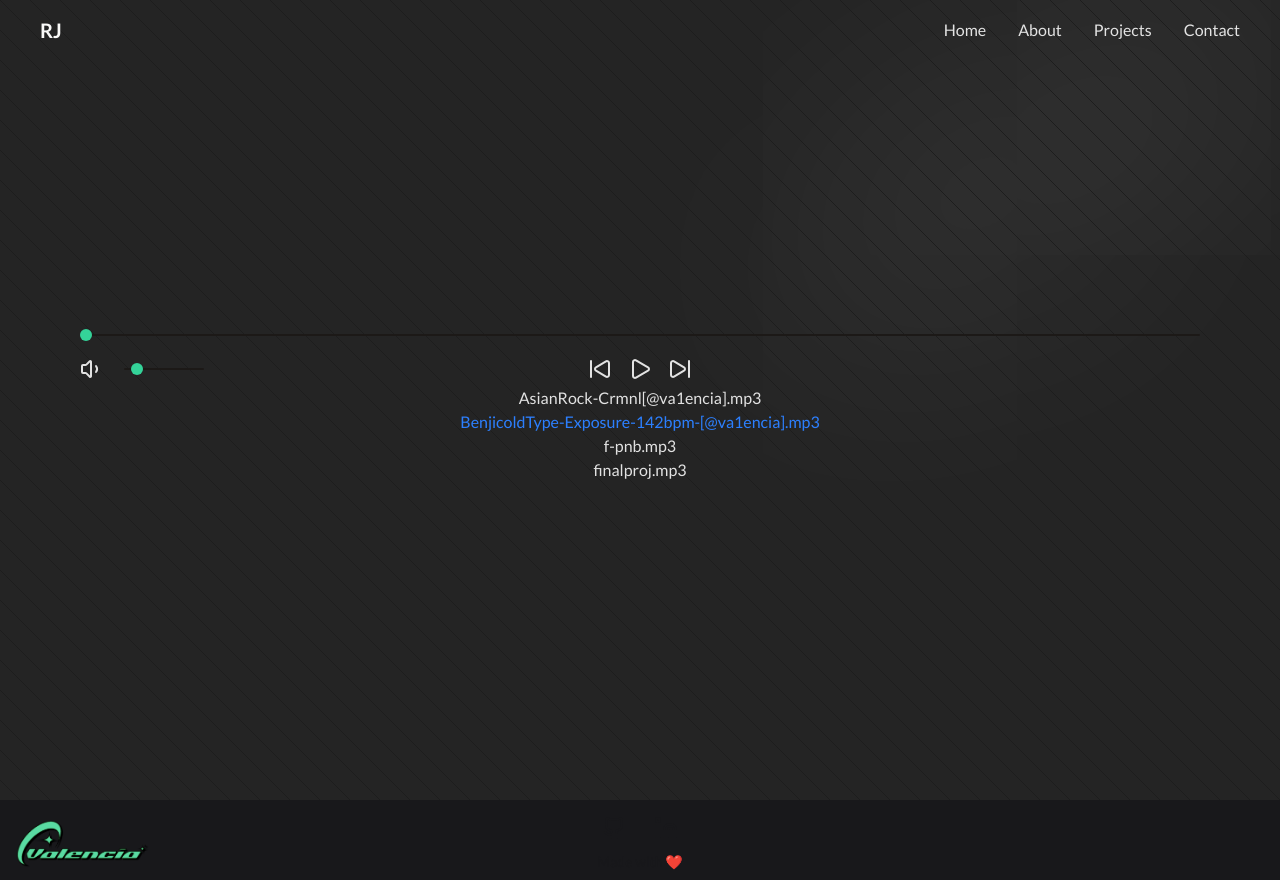
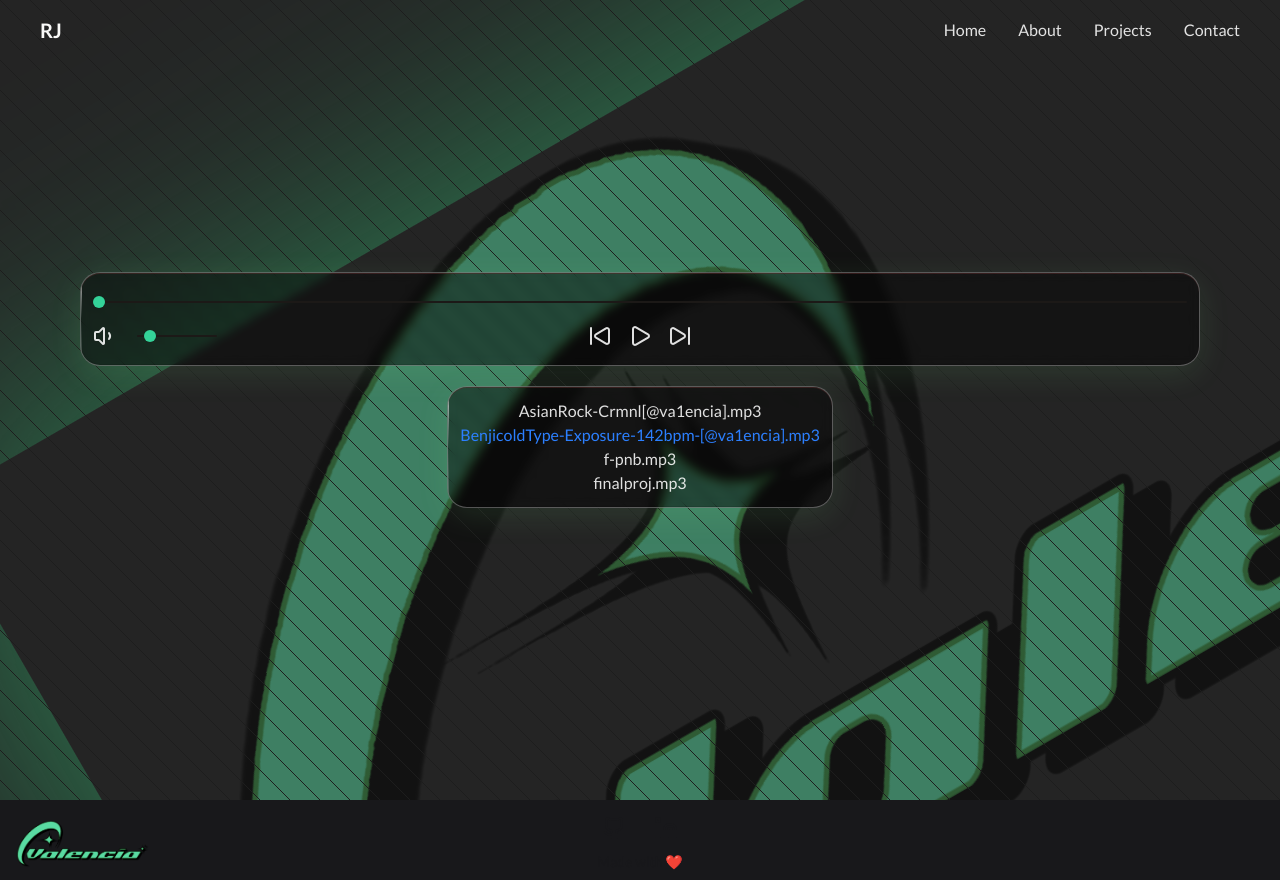
Before and after one commit to ryjimen/Portfolio, a React (Vite) app in the folder Portfolio/: page /music in a window 1280 px wide. Built offline with nearby package versions, Linux system fonts and the light colour scheme.

Commit message:
Glass Card Background

```diff
--- a/Portfolio/src/components/MusicList.tsx
+++ b/Portfolio/src/components/MusicList.tsx
@@ -14,7 +14,7 @@ function MusicList(props: Props) {
   };
 
   return (
-    <>
+    <div className="flex flex-col glass-card m-5 p-3">
       {props.audioFiles.map((file, index) => {
         if (props.Selected === index)
           return (
@@ -26,10 +26,14 @@ function MusicList(props: Props) {
             </button>
           );
         else {
-          return <button className="" onClick={() => selectSongByIndex(index)}>{file["name"]}</button>;
+          return (
+            <button className="" onClick={() => selectSongByIndex(index)}>
+              {file["name"]}
+            </button>
+          );
         }
       })}
-    </>
+    </div>
   );
 }
 
--- a/Portfolio/src/components/Visualizer.tsx
+++ b/Portfolio/src/components/Visualizer.tsx
@@ -126,8 +126,9 @@ function Visualizer() {
   };
 
   return (
-    <div className="w-full flex flex-col items-center">
+    <div className="w-full flex flex-col items-center ">
       <audio src={getCurrentSong()} ref={audioElem} onTimeUpdate={onPlaying} />
+      <div className="w-full flex flex-col items-center glass-card p-3">
         <div className="w-full">
           <input
             type="range"
@@ -193,6 +194,8 @@ function Visualizer() {
             </button>
           </div>
         </div>
+      </div>
+
       <MusicList
         Selected={currentAudio}
         audioFiles={audioFiles}
--- a/Portfolio/src/index.css
+++ b/Portfolio/src/index.css
@@ -48,6 +48,18 @@ body,
 }
 
 .image-gradient {
+  background-size: cover;
+  background-repeat: no-repeat;
+  position: absolute;
+  top: 0;
+  right: 0;
+  opacity: 0.5;
+  z-index: -1;
+  height: 100%;
+  width: 100%;
+}
+
+.image-gradient-picture {
   background-image: url('/logo.png');
   background-size: cover;
   background-repeat: no-repeat;
@@ -61,12 +73,23 @@ body,
 }
 
 .layer-blur {
-  height: 0;
-  width: 30rem;
-  position: absolute;
-  top: 20%;
-  right: 0;
-  box-shadow: 0 0 700px 15px white;
+  height: 60rem;
+  width: 100rem;
+  position: fixed;
+  top: 5%;
+  right: -30%;
+  box-shadow: 0 0 700px 15px rgb(55, 212, 128);
+  rotate: -30deg;
+  z-index: -1;
+}
+
+.layer-blur-sm {
+  height: 60rem;
+  width: 100rem;
+  position: fixed;
+  top: 5%;
+  right: -30%;
+  box-shadow: 0 0 100px 1px rgb(55, 212, 128);
   rotate: -30deg;
   z-index: -1;
 }
@@ -85,6 +108,51 @@ body,
   transform-origin: left bottom;
 }
 
+.glass-card {
+  background: rgba(0, 0, 0, 0.436);
+  backdrop-filter: blur(5px);
+  -webkit-backdrop-filter: blur(5px);
+  border-radius: 20px;
+  border: 1px solid rgba(255, 255, 255, 0.3);
+  box-shadow:
+    0 8px 32px rgba(138, 255, 148, 0.1),
+    inset 0 1px 0 rgba(87, 40, 40, 0.5),
+    inset 0 -1px 0 rgba(0, 0, 0, 0.1),
+    inset 0 0 0px 0px rgba(97, 255, 181, 0);
+  position: relative;
+  overflow: hidden;
+}
+
+.glass-card::before {
+  content: '';
+  position: absolute;
+  top: 0;
+  left: 0;
+  right: 0;
+  height: 1px;
+  background: linear-gradient(
+    90deg,
+    transparent,
+    rgba(87, 39, 39, 0.136),
+    transparent
+  );
+}
+
+.glass-card::after {
+  content: '';
+  position: absolute;
+  top: 0;
+  left: 0;
+  width: 1px;
+  height: 100%;
+  background: linear-gradient(
+    180deg,
+    rgba(255, 255, 255, 0.8),
+    transparent,
+    rgba(255, 255, 255, 0.3)
+  );
+}
+
 ::-webkit-scrollbar {
   width: 10px;
   height: 10px;
--- a/Portfolio/src/scenes/Music.tsx
+++ b/Portfolio/src/scenes/Music.tsx
@@ -6,7 +6,7 @@ import Visualizer from "../components/Visualizer";
 function Music() {
   return (
     <div className="flex flex-col striped-background">
-      <div className="image-gradient layer-blur"></div>
+      <div className="image-gradient-picture layer-blur"></div>
       <Navbar />
       <main className="w-full h-full px-4 sm:px-15 md:px-20 max-w-screen-xl mx-auto">
         <div className="h-screen flex justify-center items-center">
--- a/Portfolio/src/scenes/Portfolio.tsx
+++ b/Portfolio/src/scenes/Portfolio.tsx
@@ -6,7 +6,7 @@ import Footer from "../components/Footer";
 function Portfolio() {
   return (
     <div className="flex flex-col striped-background">
-      <div className="image-gradient layer-blur"></div>
+      <div className="image-gradient layer-blur-sm"></div>
       <Navbar />
       <main className="w-full h-full  md:px-20 max-w-screen-xl mx-auto">
         <div>
```
Lines whose indentation alone changed are shown as unchanged.
